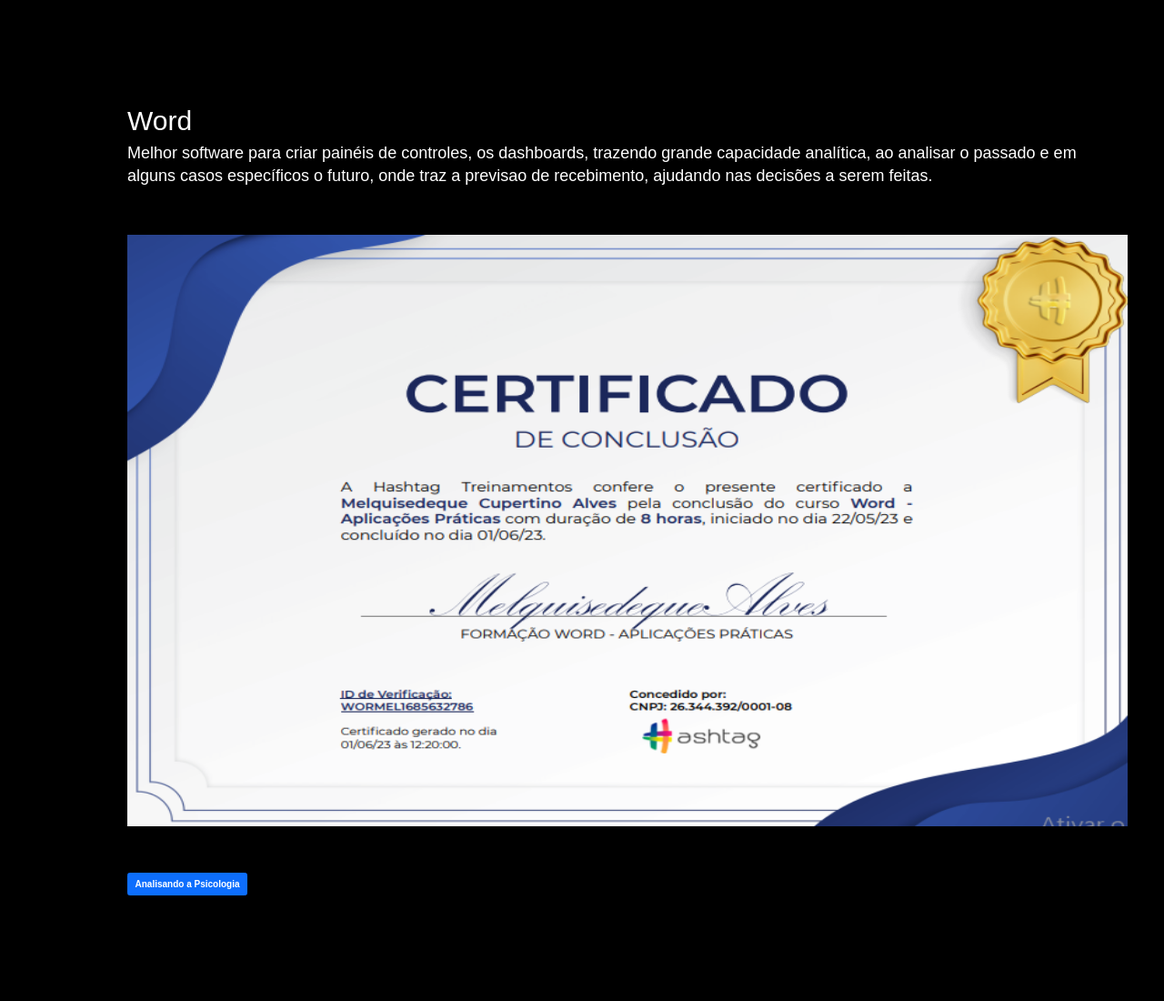
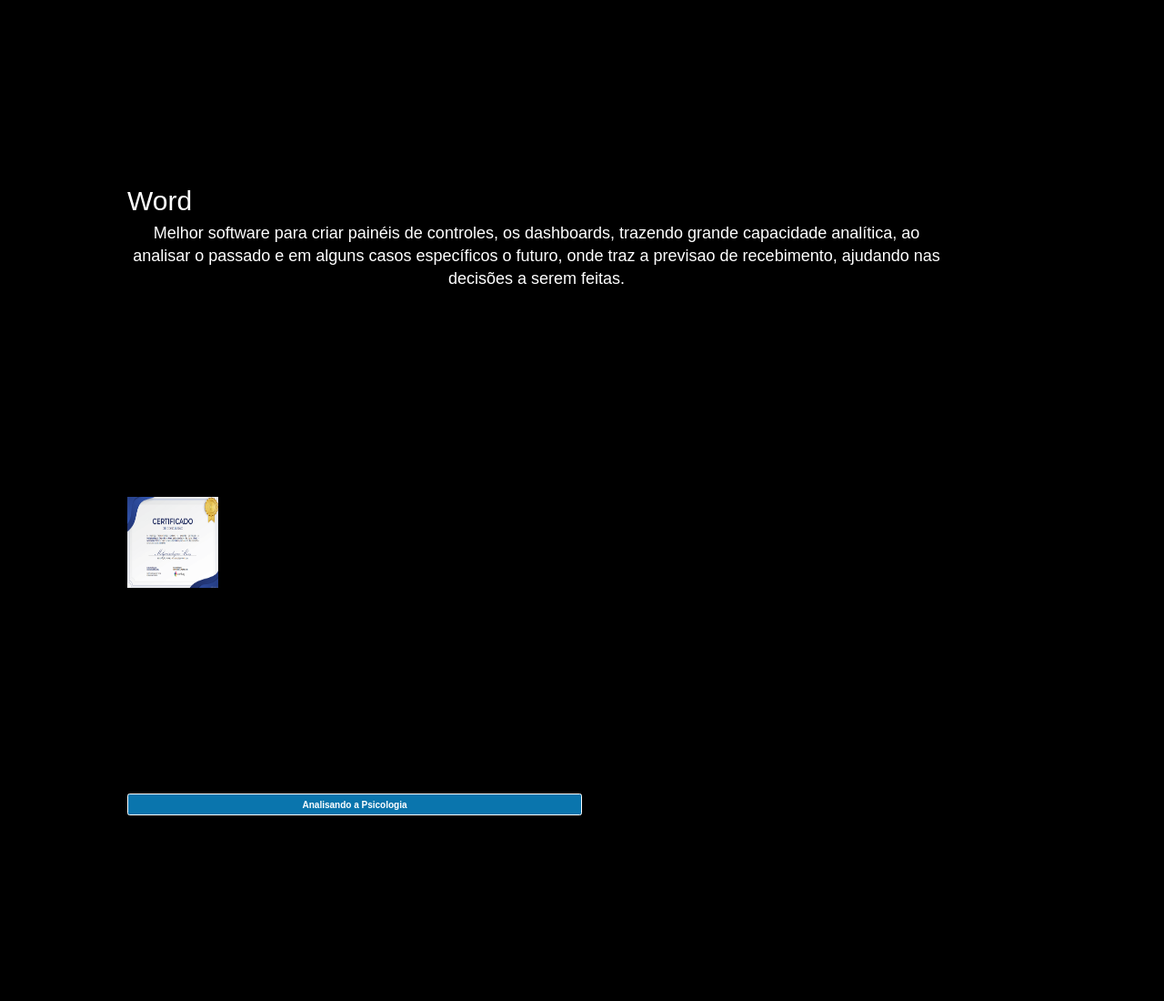
Before and after one commit to MelquiAlves2001/meucurriculo, a Flask app: page /word in a window 1280 px wide. Shown: the part 78-1178 px from the top of the page at 91% size. Run offline with Flask 3, Linux system fonts and the light colour scheme.

Commit message:
update imgs

```diff
--- a/melqui/static/main.css
+++ b/melqui/static/main.css
@@ -65,7 +65,13 @@ nav {
     }
     & p {
         font-size: 1.8rem;
+        text-align: center;
     }
+}
+
+img {
+    width: 10rem;
+    height: 10rem;
 }
 
 .botao {
@@ -85,6 +91,7 @@ nav {
         cursor: pointer;
 }
 
+
 footer {
     margin: 1rem;
     padding: 1rem;
--- a/melqui/templates/python.html
+++ b/melqui/templates/python.html
@@ -5,7 +5,7 @@
     <section class="mae">
         <section class="explicando">
             <h1>Python</h1>
-            <p>  Melhor linguagem de programação, onde nos dar capacidade de desenvolver sistemas,
+            <p> Melhor linguagem de programação, onde nos dar capacidade de desenvolver sistemas,
                 criar grandes analises com bases de dados gigantes,
                 sendo que nos traz a liberdade nas integrações tanto em outros softwares e
                 até mesmo linguagens de programação,
--- a/melqui/templates/word.html
+++ b/melqui/templates/word.html
@@ -13,9 +13,9 @@
         <figure>
             <img src="{{url_for('static',filename='fotos/word.png')}}" width="1100px" height="650px">
         </figure>
-        <div>
+        <section class="botao">
             <a class="btn btn-primary" href="https://1drv.ms/w/s!Aiymc2w1BTuGgj9FwaBm8v0IjC3l?e=6WjyLa" role="button" target="_blank"><strong>Analisando a Psicologia</strong></a>
-        </div>
+        </section>
     </section>
 </body>
 {% endblock %}
```
Also changed, not shown: melqui/templates/administracao.html (+5 -4 lines).
